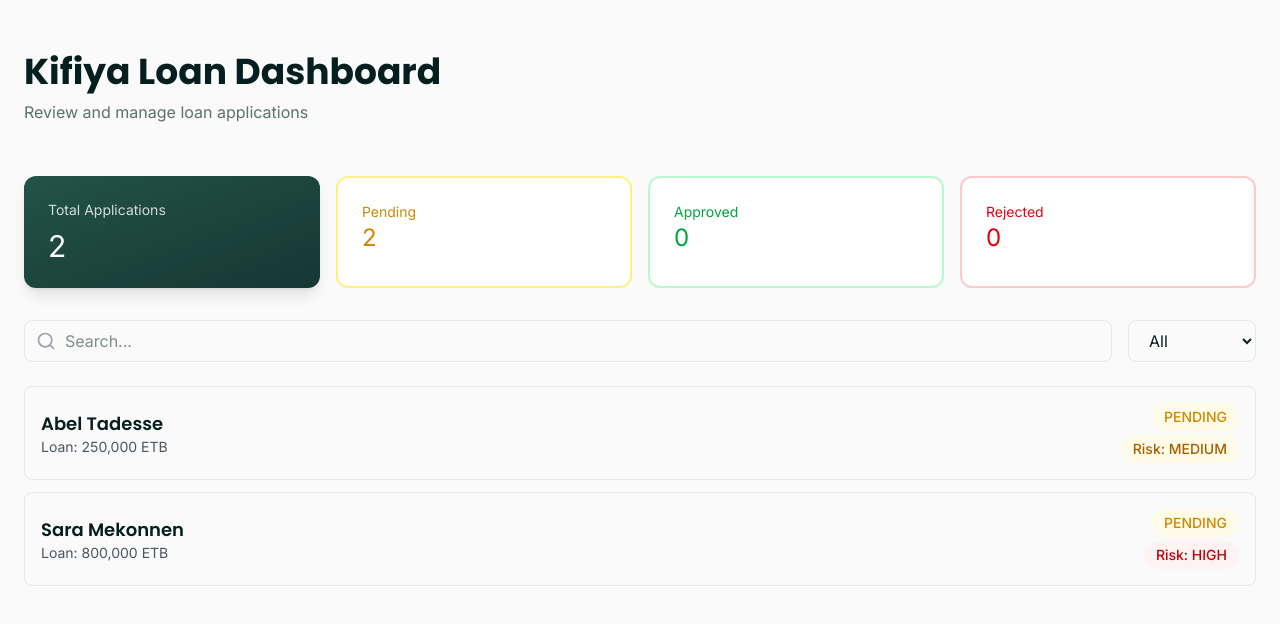
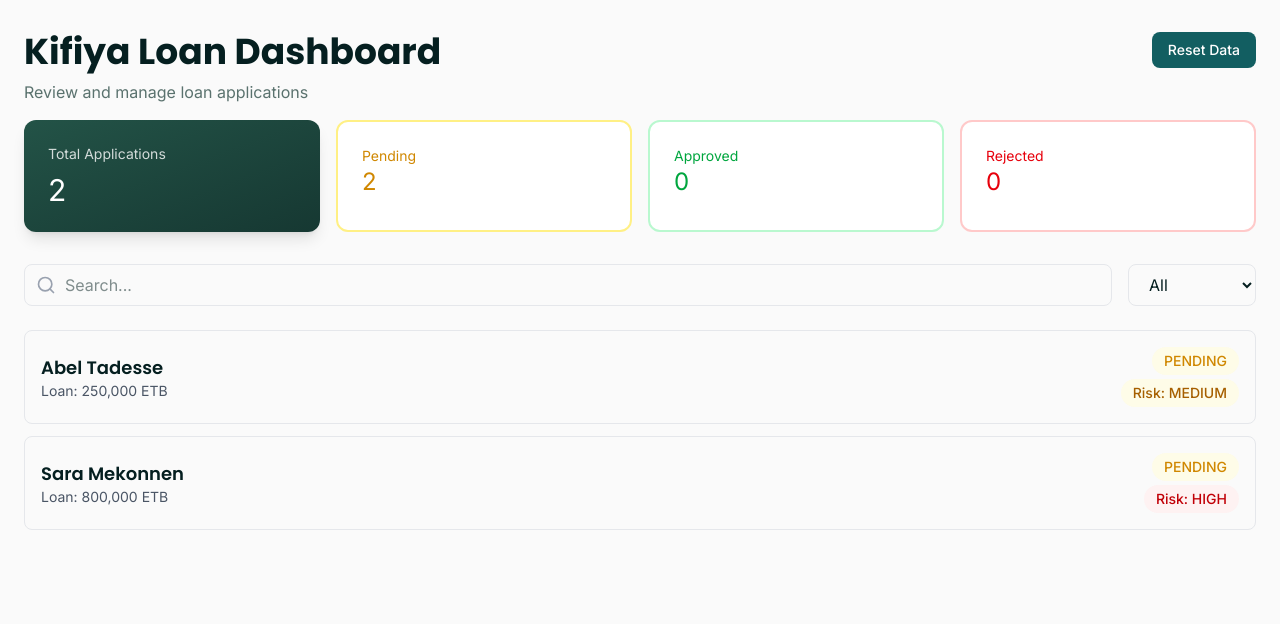
Before and after one commit to Kidist311/Loan-Dashboard, a React (Vite) app: page / in a window 1280 px wide. Shown: the top 624 px of the page. Built offline with nearby package versions, Linux system fonts and the light colour scheme.

Commit message:
added resetData

```diff
--- a/src/app/App.tsx
+++ b/src/app/App.tsx
@@ -1,4 +1,4 @@
-// App.tsx
+
 import React from "react";
 import { useApplications } from "../hooks/useApplications";
 import { ApplicationDetails } from "../pages/ApplicationDetails";
@@ -13,6 +13,7 @@ export default function App() {
     goBack,
     approve,
     reject,
+    resetData,
   } = useApplications();
 
   return selectedApplication ? (
@@ -26,6 +27,7 @@ export default function App() {
     <ApplicationsPage
       applications={applications}
       onSelectApplication={selectApplication}
+      resetData={resetData}
     />
   );
 }
--- a/src/pages/ApplicationsPage.tsx
+++ b/src/pages/ApplicationsPage.tsx
@@ -10,11 +10,13 @@ import { useApplicationFilter } from "../hooks/useApplicationFilter.ts     useAp
 interface Props {
   onSelectApplication: (application: Application) => void;
   applications: Application[];
+  resetData: () => void;
 }
 
 export default function ApplicationsPage({
   onSelectApplication,
   applications,
+  resetData,
 }: Props) {
   const {
     searchQuery,
@@ -29,11 +31,20 @@ export default function ApplicationsPage({
     <div className="min-h-screen bg-[#fafafa]">
       <div className="max-w-7xl mx-auto px-6 py-8">
         {/* Header */}
-        <div className="mb-8 py-5">
+        <div className="  flex items-start justify-between">
+        <div className="mb-4 ">
           <h1 className="text-[#051F20] mb-2 text-4xl font-bold">Kifiya Loan Dashboard</h1>
           <p className="text-[#163832]/70">
             Review and manage loan applications
           </p>
+        </div>
+
+        <button
+            onClick={resetData}
+            className="px-4 py-2 bg-[#125e61] hover:bg-[#4e7f81] text-sm  text-white rounded-lg transition"
+          >
+            Reset Data
+        </button>
         </div>
 
         {/* Stats */}
```
